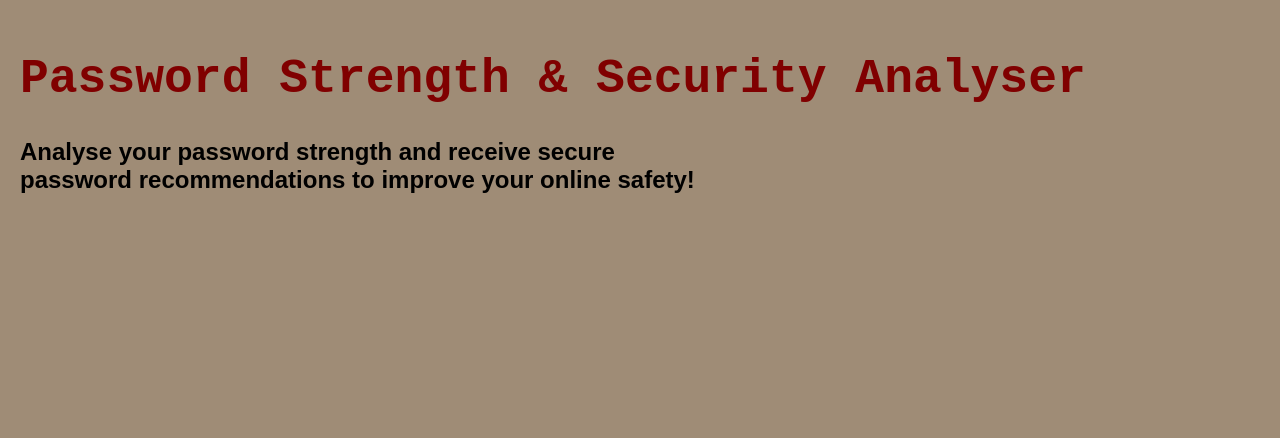
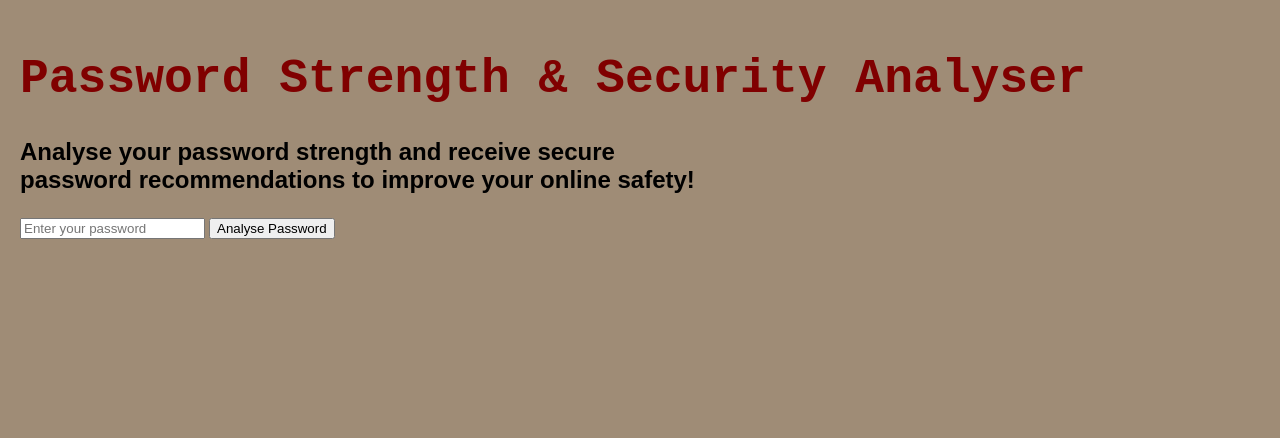
Before and after one commit to eesha-1/password-security-analyser, a Flask app: page / in a window 1280 px wide. Shown: the top 438 px of the page. Run offline with Flask 3, Linux system fonts and the light colour scheme.

Commit message:
Connect HTML password input form to Flask backend using POST requests

```diff
--- a/app.py
+++ b/app.py
@@ -1,9 +1,12 @@
-from flask import Flask, render_template
+from flask import Flask, render_template, request
 
 app = Flask(__name__)
 
-@app.route("/")
+@app.route("/", methods=["GET", "POST"])
 def home():
+    if request.method == "POST":
+        current_password = request.form["password"]
+        print(current_password)
     return render_template("index.html")
 
 if __name__ == "__main__":
--- a/templates/index.html
+++ b/templates/index.html
@@ -4,10 +4,15 @@
     <link rel="stylesheet" href="{{ url_for('static', filename='style.css') }}">
     <meta charset="UTF-8">
     <meta name="viewport" content="width=device-width, initial-scale=1.0">
-    <title>Document</title>
+    <title>Password Strength & Security Analyser</title>
 </head>
 <body>
     <h1>Password Strength & Security Analyser</h1>
     <p>Analyse your password strength and receive secure password recommendations to improve your online safety!</p>
+
+    <form method="POST">
+        <input type="password" name="password" placeholder="Enter your password">
+        <button type="submit">Analyse Password</button>
+    </form>
 </body>
 </html>
```
